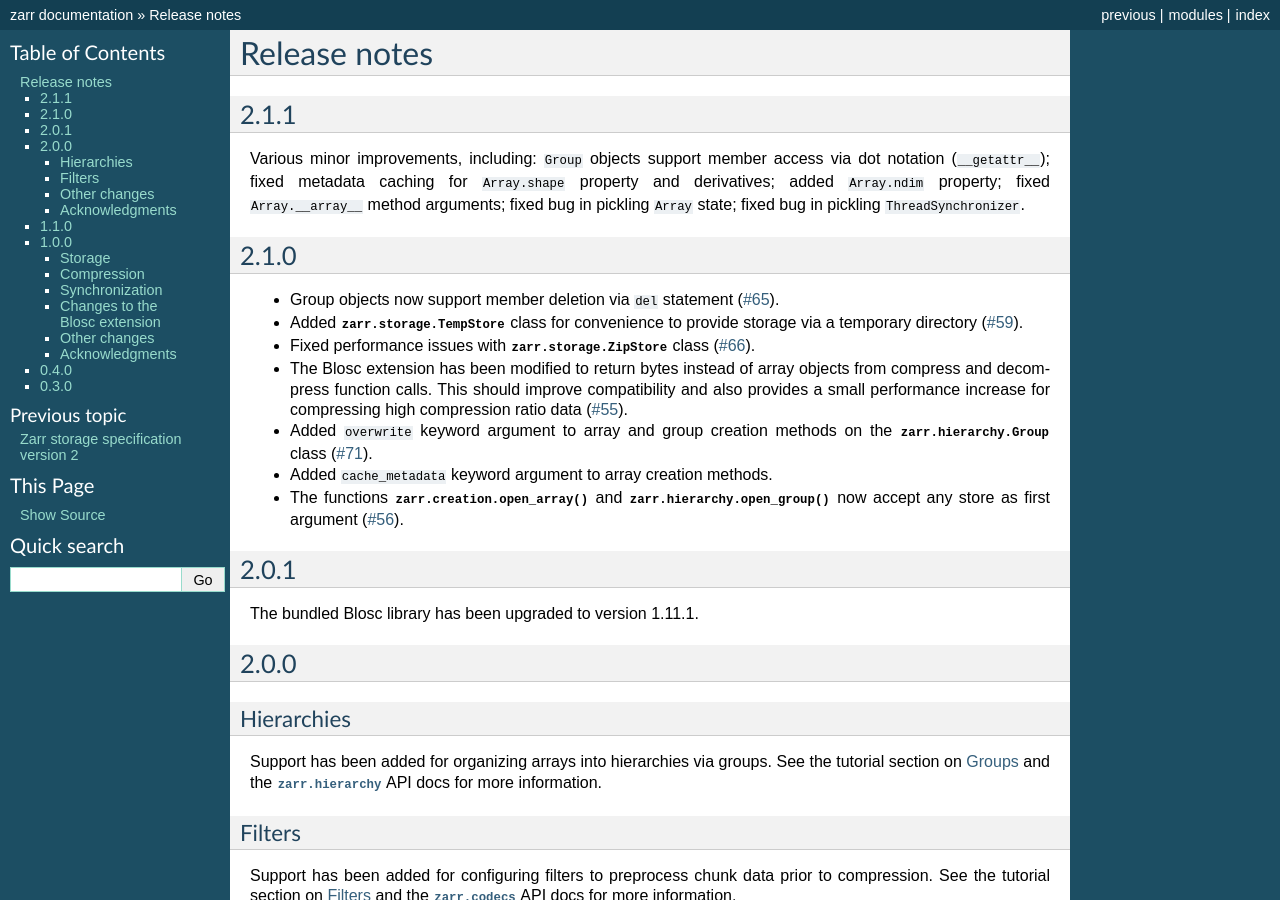
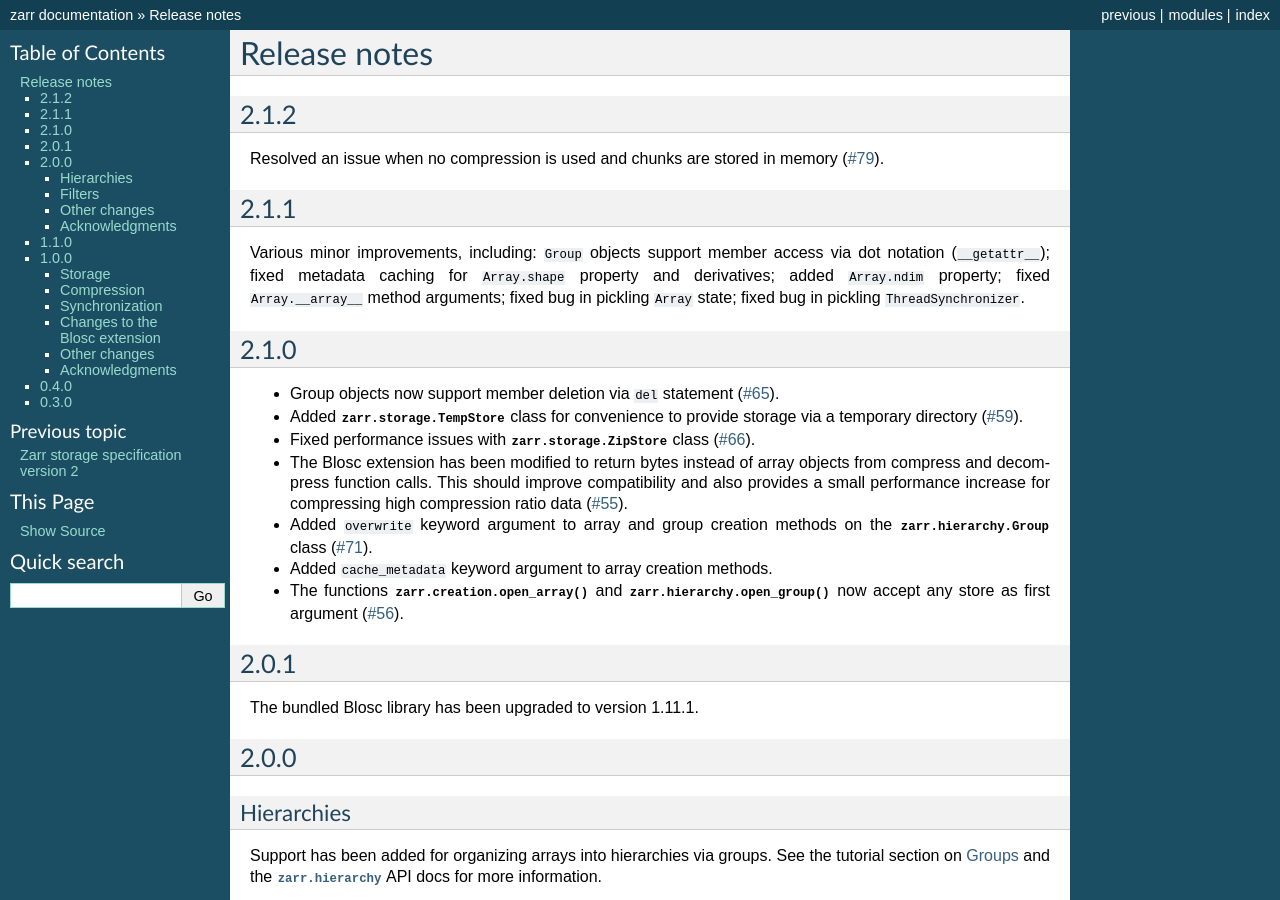
Before and after one commit to enthusiastdev121/zarr-python, a Sphinx documentation site: the page built from docs/release.rst, in a window 1280 px wide and 900 px high. Built offline with Sphinx 7.4.7, drawn with Linux system fonts in a browser that asks for light colours; the version number could not be read and is left out.

Commit message:
release notes

```diff
--- a/docs/release.rst
+++ b/docs/release.rst
@@ -1,5 +1,13 @@
 Release notes
 =============
+
+.. _release_2.1.2:
+
+2.1.2
+-----
+
+Resolved an issue when no compression is used and chunks are stored in memory
+(`#79 <https://github.com/alimanfoo/zarr/issues/79>`_).
 
 .. _release_2.1.1:
 
```
